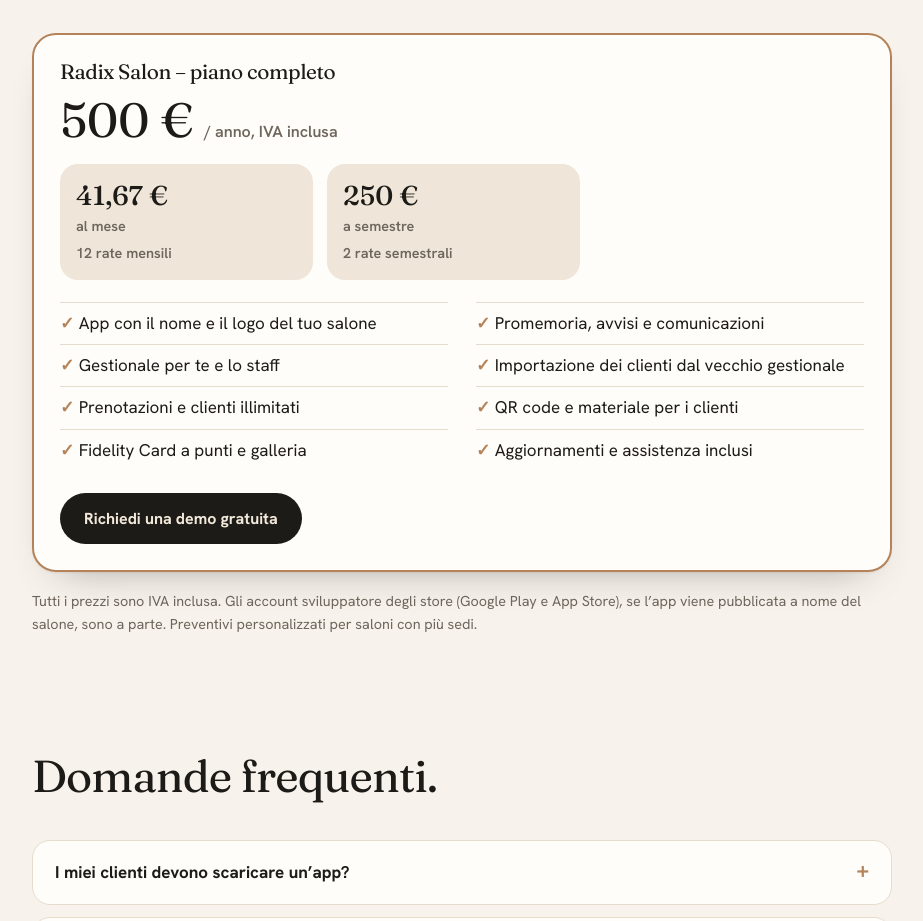
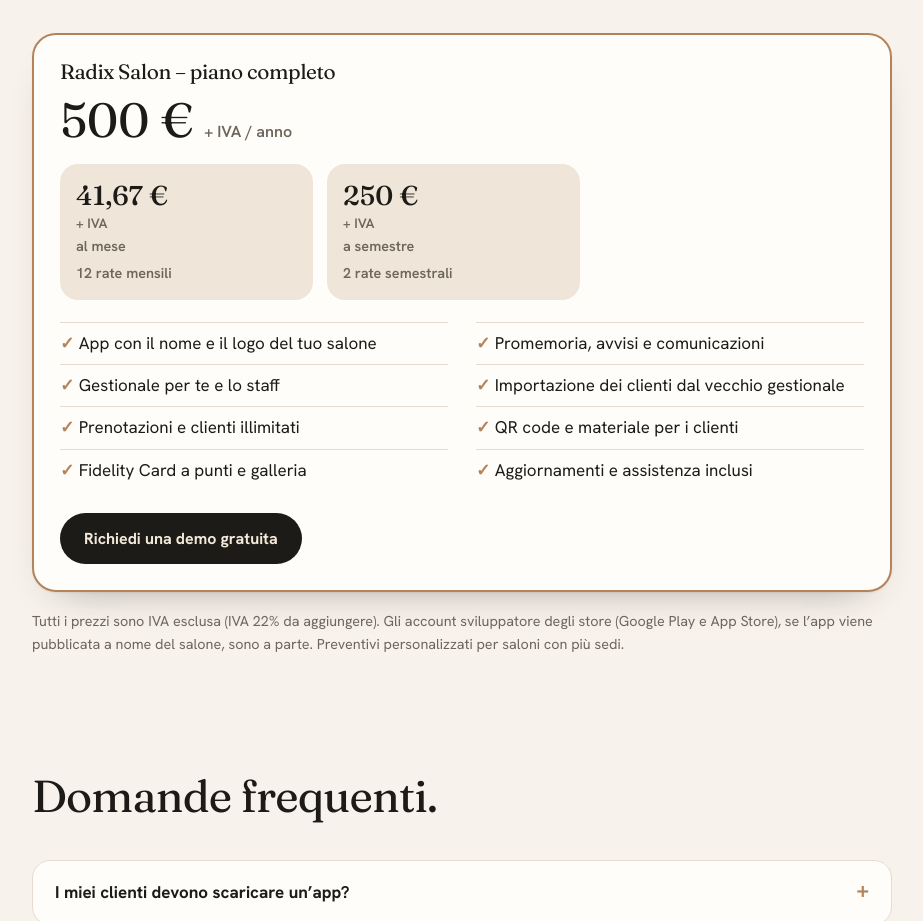
Before and after one commit to salvatorefiumesas-bit/Radixsalon-sito, a plain HTML site: page index.html in a window 1280 px wide. Shown: the part 4900-5821 px from the top of the page, without its empty margins (70-993 px from the left). Drawn offline with Linux system fonts and the light colour scheme.

Commit message:
Prezzi IVA esclusa: + IVA accanto a canone e rate, nota e FAQ aggiornate
Co-Authored-By: Claude Opus 5.5 <noreply@anthropic.com>
Claude-Session: https://claude.ai/code/session_019sSYD9J8D9h4VJUb3wfTCY

```diff
--- a/index.html
+++ b/index.html
@@ -90,7 +90,7 @@ section{padding:80px 0}
 .prezzo ul{padding:0;list-style:none;margin:0 0 22px}.prezzo li{padding:7px 0;border-top:1px solid var(--line)}.prezzo li::before{content:"✓  ";color:var(--acc);font-weight:700}
 .prezzo.top{border:2px solid var(--acc)}
 .rate{display:grid;grid-template-columns:1fr 1fr;gap:14px;margin:20px 0 22px;max-width:520px}
-.rate div{background:var(--soft);border-radius:18px;padding:14px 16px}.rate b{display:block;font:500 1.7rem "Fraunces",serif}.rate span{color:var(--mute);font-size:.9rem;font-weight:600}
+.rate div{background:var(--soft);border-radius:18px;padding:14px 16px}.rate b{display:block;font:500 1.7rem "Fraunces",serif}.rate b small{display:block;font:600 .85rem "Hanken Grotesk",sans-serif;color:var(--mute);margin-top:2px}.rate span{color:var(--mute);font-size:.9rem;font-weight:600}
 .due-col{columns:2;column-gap:28px}@media(max-width:640px){.due-col{columns:1}}.due-col li{break-inside:avoid}
 .nota{color:var(--mute);font-size:.9rem;margin-top:18px;max-width:860px}
 /* faq */
@@ -201,21 +201,21 @@ footer .w{display:flex;justify-content:space-between;gap:20px;flex-wrap:wrap}
  <div class="tit"><h2>Un prezzo solo, tutto incluso.</h2><p>Nessun costo di attivazione e nessuna commissione sulle prenotazioni. Scegli tu come pagare.</p></div>
  <div class="card prezzo top" style="max-width:860px">
   <h3>Radix Salon – piano completo</h3>
-  <p class="cifra">500 € <small>/ anno, IVA inclusa</small></p>
+  <p class="cifra">500 € <small>+ IVA / anno</small></p>
   <div class="rate">
-   <div><b>41,67 €</b><span>al mese<br>12 rate mensili</span></div>
-   <div><b>250 €</b><span>a semestre<br>2 rate semestrali</span></div>
+   <div><b>41,67 € <small>+ IVA</small></b><span>al mese<br>12 rate mensili</span></div>
+   <div><b>250 € <small>+ IVA</small></b><span>a semestre<br>2 rate semestrali</span></div>
   </div>
   <ul class="due-col"><li>App con il nome e il logo del tuo salone</li><li>Gestionale per te e lo staff</li><li>Prenotazioni e clienti illimitati</li><li>Fidelity Card a punti e galleria</li><li>Promemoria, avvisi e comunicazioni</li><li>Importazione dei clienti dal vecchio gestionale</li><li>QR code e materiale per i clienti</li><li>Aggiornamenti e assistenza inclusi</li></ul>
   <a class="bt" href="#contatti">Richiedi una demo gratuita</a>
  </div>
- <p class="nota">Tutti i prezzi sono IVA inclusa. Gli account sviluppatore degli store (Google Play e App Store), se l’app viene pubblicata a nome del salone, sono a parte. Preventivi personalizzati per saloni con più sedi.</p>
+ <p class="nota">Tutti i prezzi sono IVA esclusa (IVA 22% da aggiungere). Gli account sviluppatore degli store (Google Play e App Store), se l’app viene pubblicata a nome del salone, sono a parte. Preventivi personalizzati per saloni con più sedi.</p>
 </div></section>
 
 <section id="faq" style="padding-top:20px"><div class="w">
  <div class="tit"><h2>Domande frequenti.</h2></div>
  <details><summary>I miei clienti devono scaricare un’app?</summary><p>Su Android sì, la tua app. Su iPhone possono usare l’app dallo store oppure il sito di prenotazione aggiunto alla schermata Home: funziona come un’app, con la tua icona.</p></details>
- <details><summary>Ci sono commissioni sulle prenotazioni?</summary><p>No. Paghi solo il canone di 500 € all’anno, senza costi di attivazione. Ogni prenotazione e ogni cliente restano tuoi.</p></details>
+ <details><summary>Ci sono commissioni sulle prenotazioni?</summary><p>No. Paghi solo il canone di 500 € + IVA all’anno, senza costi di attivazione. Ogni prenotazione e ogni cliente restano tuoi.</p></details>
  <details><summary>Posso portare i clienti del mio vecchio gestionale?</summary><p>Sì. Esporta la lista clienti (anche in CSV o Excel) e la importiamo noi. Chi si registra nell’app con lo stesso numero viene collegato da solo alla sua scheda.</p></details>
  <details><summary>Quanto tempo serve per partire?</summary><p>Di solito pochi giorni per avere app e gestionale da provare. La pubblicazione sugli store dipende dai tempi di verifica di Google e Apple.</p></details>
  <details><summary>Chi è il titolare dei dati dei clienti?</summary><p>Il salone. I dati sono conservati su server sicuri in un progetto dedicato al tuo salone, separato da quelli degli altri. Ti forniamo i testi di privacy e termini da adattare alla tua attività.</p></details>
```
